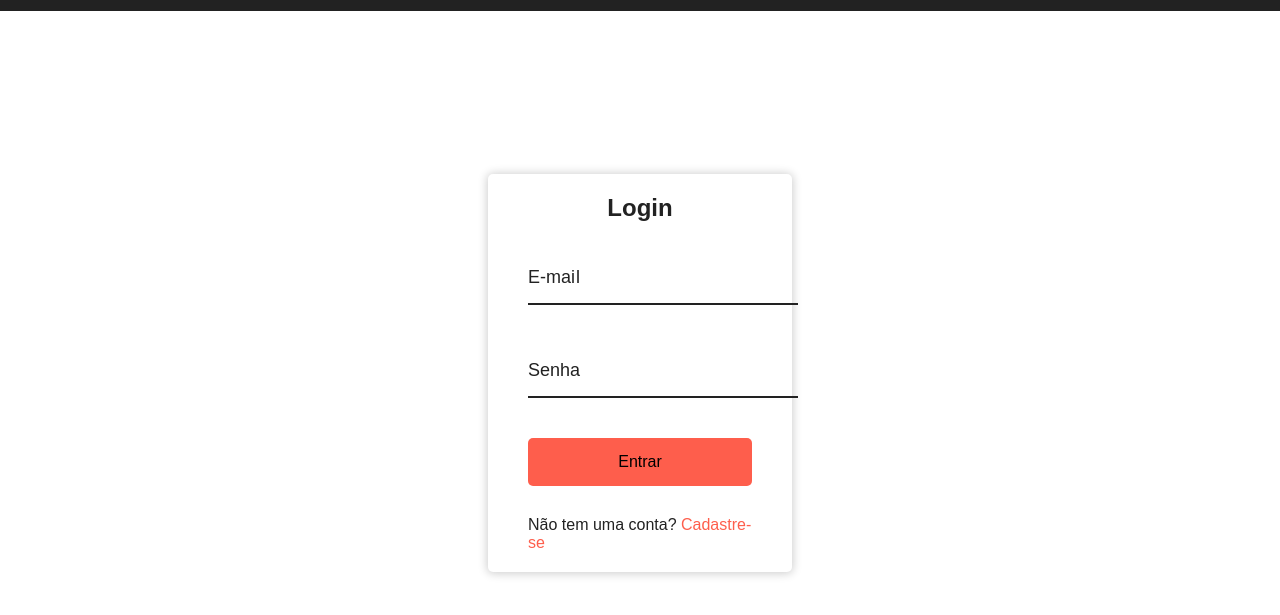
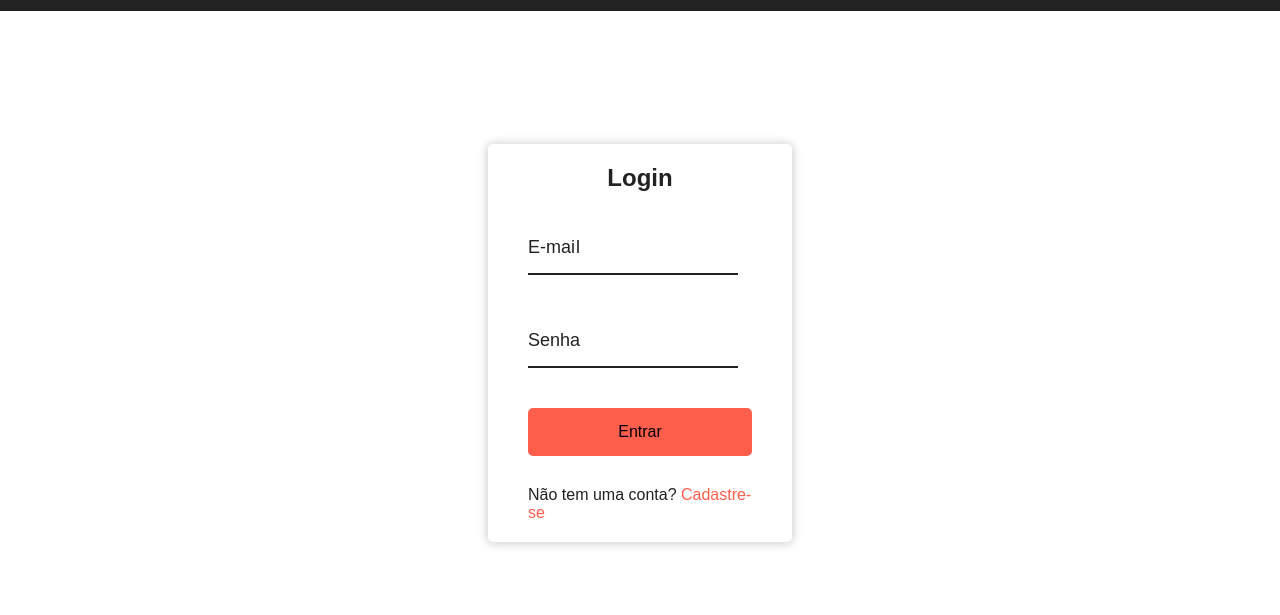
Before and after one commit to JulianeMonteiro/Next-Trip-Page, a plain HTML site: page register.html in a window 1280 px wide. Shown: the part 57-672 px from the top of the page. Drawn offline with Linux system fonts and the light colour scheme; a web font is replaced by a local one.

Commit message:
Update register.css

```diff
--- a/sources/css/register.css
+++ b/sources/css/register.css
@@ -95,11 +95,12 @@ body {
   transform: translateY(-30px);
 }
 
+
 @media (min-width: 821px) and (max-width: 1500px) {
   .register {
     display: flex;
     justify-content: center;
-    margin-top: 60px;
+    margin: 0 auto;
   }
 
   .register .container {
@@ -107,7 +108,7 @@ body {
   }
   .form-control input {
     display: block;
-    width: 90%;
+    width: 70%;
     padding: 15px 0;
   }
 }
```
